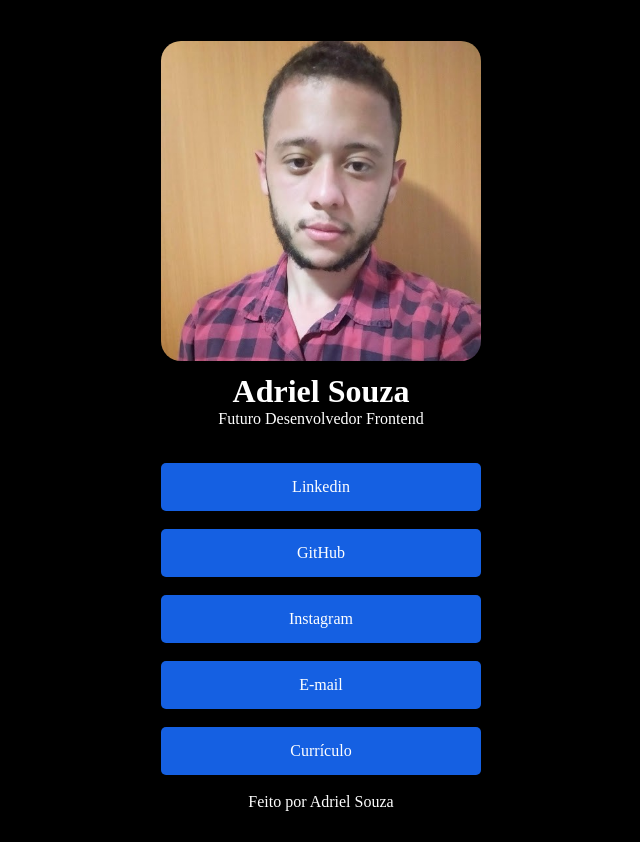
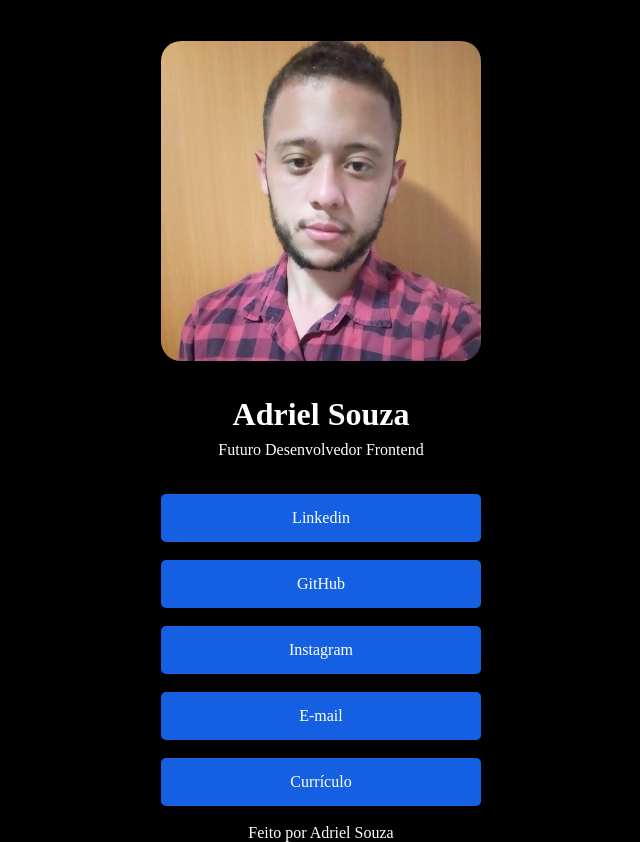
Before and after one commit to Adriel-Eloi/my-links, a plain HTML site: page index.html in a window 1280 px wide. Shown: the whole page, without its empty margins (319-959 px from the left). Before the commit the page ends 811 px from the top, so only its background shows below. Drawn offline with Linux system fonts and the light colour scheme.

Commit message:
Update style.css

```diff
--- a/style.css
+++ b/style.css
@@ -17,7 +17,7 @@ img {
 h1 {
     color: white;
     margin-top: 31px;
-    margin-top: 8px;
+     margin-bottom: 8px;
 }
 
 p {
```
